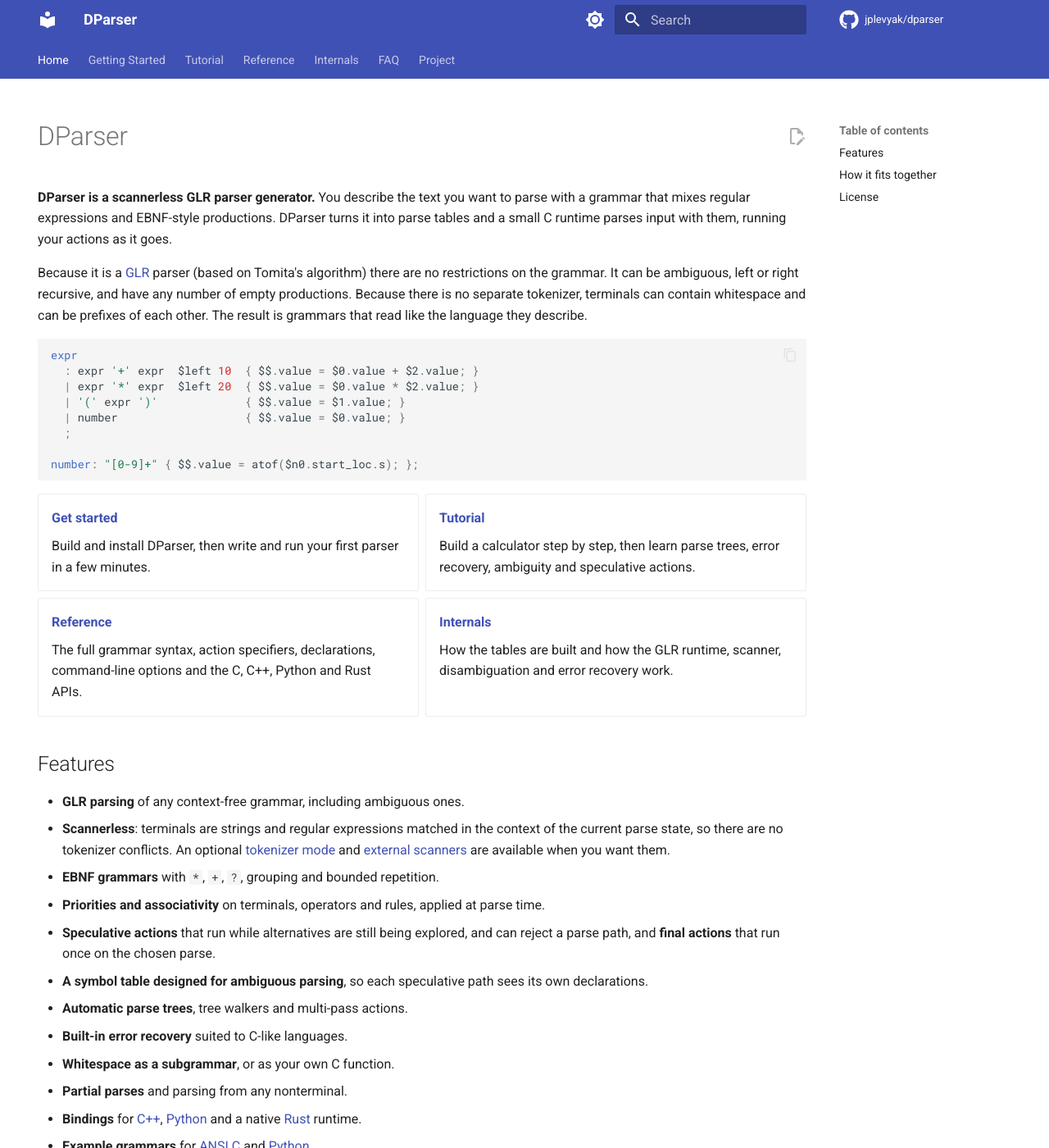
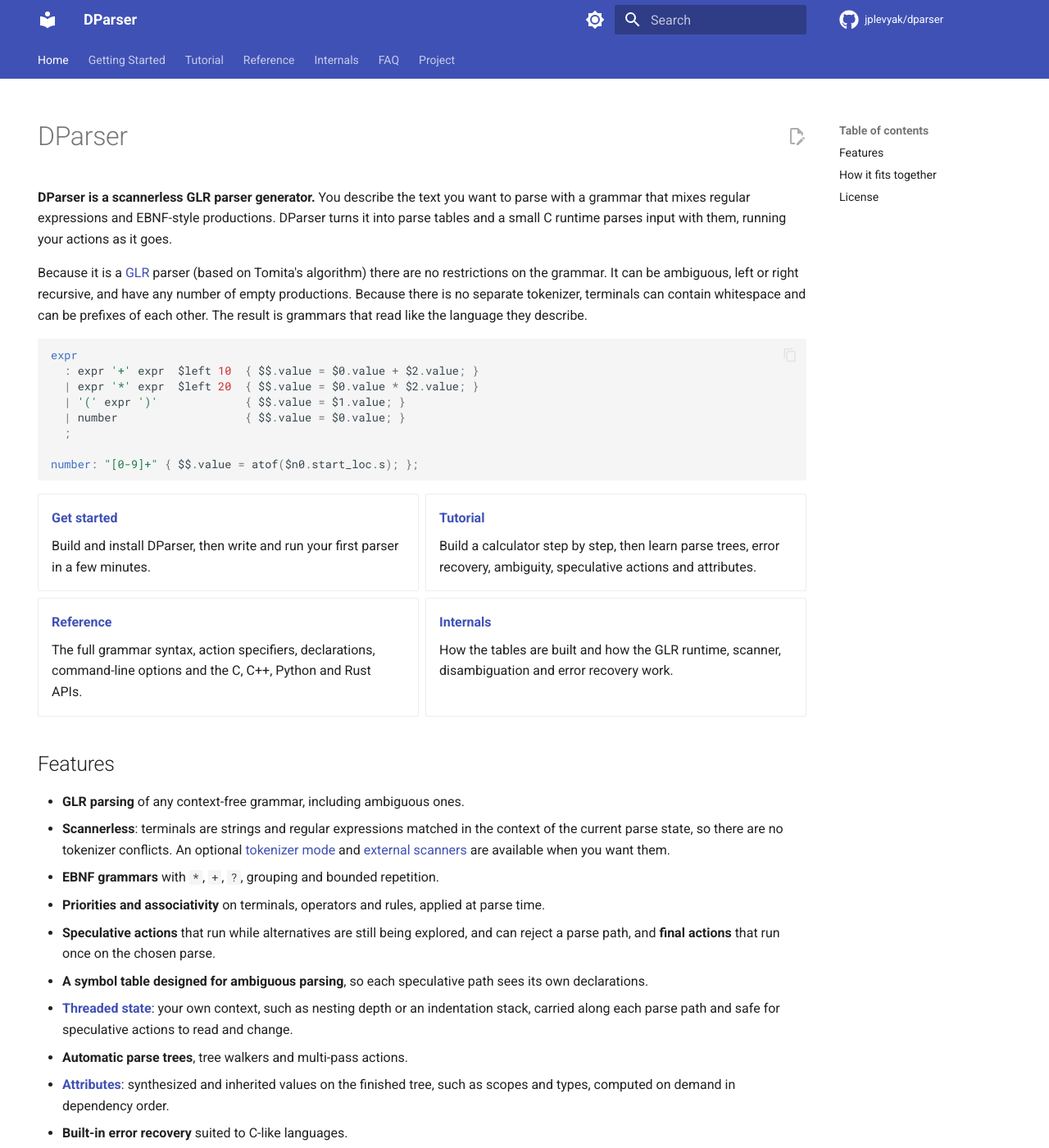
Before and after one commit to jplevyak/dparser, an MkDocs documentation site: the page built from docs/index.md, in a window 1280 px wide and 1400 px high. Shown: the whole window at 82% size. Built offline with MkDocs 1.6.1 and Material for MkDocs 9.7.7, drawn with Linux system fonts in a browser that asks for light colours; comment, search, counter and statistics services are not loaded.

Commit message:
Release 1.40
Bump the version to 1.40 (Makefile, CMake and the Python package, which
was still at 1.38) and regenerate grammar.g.c.  The home page and README
list threaded state and attributes, point to python.g as the Python
example grammar, and README lists dattr.h.

Co-Authored-By: Claude Opus 5.5 <noreply@anthropic.com>
Claude-Session: https://claude.ai/code/session_01Pzq55qXw62s3BiZybLA5S8

```diff
--- a/CMakeLists.txt
+++ b/CMakeLists.txt
@@ -1,6 +1,6 @@
 cmake_minimum_required(VERSION 3.10)
 
-project(dparser VERSION 1.39.0)
+project(dparser VERSION 1.40.0)
 
 include(CPack)
 include(GenerateExportHeader)
--- a/docs/index.md
+++ b/docs/index.md
@@ -38,7 +38,7 @@ number: "[0-9]+" { $$.value = atof($n0.start_loc.s); };
 -   **[Tutorial](tutorial/index.md)**
 
     Build a calculator step by step, then learn parse trees, error recovery,
-    ambiguity and speculative actions.
+    ambiguity, speculative actions and attributes.
 
 -   **[Reference](reference/index.md)**
 
@@ -68,7 +68,13 @@ number: "[0-9]+" { $$.value = atof($n0.start_loc.s); };
   on the chosen parse.
 - **A symbol table designed for ambiguous parsing**, so each speculative path
   sees its own declarations.
+- **[Threaded state](reference/threaded-state.md)**: your own context, such
+  as nesting depth or an indentation stack, carried along each parse path
+  and safe for speculative actions to read and change.
 - **Automatic parse trees**, tree walkers and multi-pass actions.
+- **[Attributes](reference/attributes.md)**: synthesized and inherited
+  values on the finished tree, such as scopes and types, computed on demand
+  in dependency order.
 - **Built-in error recovery** suited to C-like languages.
 - **Whitespace as a subgrammar**, or as your own C function.
 - **Partial parses** and parsing from any nonterminal.
@@ -76,7 +82,7 @@ number: "[0-9]+" { $$.value = atof($n0.start_loc.s); };
   and a native [Rust](reference/rust.md) runtime.
 - **Example grammars** for
   [ANSI C](https://github.com/jplevyak/dparser/blob/main/ansic/ansic.g) and
-  [Python](https://github.com/jplevyak/dparser/blob/main/tests/python.test.g).
+  [Python](https://github.com/jplevyak/dparser/blob/main/python.g).
 - Portable C under the BSD license.
 
 ## How it fits together
--- a/pyproject.toml
+++ b/pyproject.toml
@@ -4,7 +4,7 @@ build-backend = "setuptools.build_meta"
 
 [project]
 name = "dparser"
-version = "1.38"
+version = "1.40"
 description = "DParser for Python"
 authors = [{ name = "John Plevyak", email = "jplevyak@gmail.com" }]
 requires-python = ">=3.10"
```
Also changed, not shown: README.md (+4 -1 lines), docs/reference/building.md (+1 -1 lines), docs/tutorial/index.md (+2 -1 lines), 2 other files.
